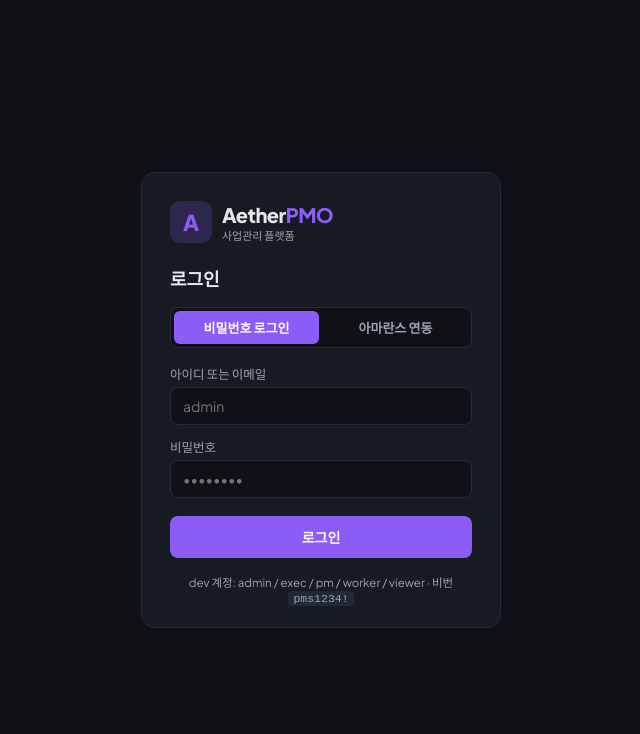
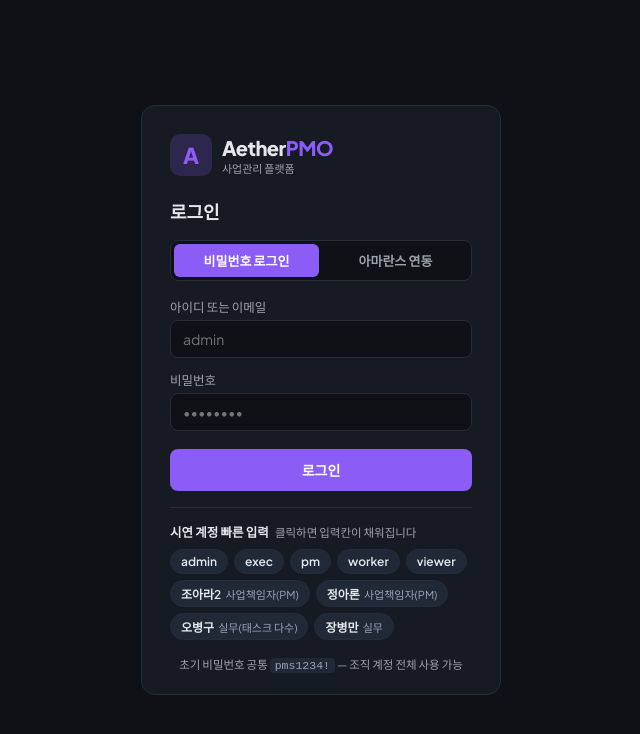
Before and after one commit to annewryy/AetherPMO-personal, a Vue app in the folder web/: page /login in a window 1280 px wide. Shown: the top 734 px of the page, without its empty margins (319-959 px from the left). Built offline with nearby package versions, Linux system fonts and the light colour scheme.

Commit message:
feat: 0038 — 로그인 시연 계정 빠른 입력: 역할 5종(admin/exec/pm/worker/viewer) + 시연 주요 인물(사업책임자·실무) 버튼 클릭 시 아이디·비번(pms1234!) 자동 채움 — 운영 전환 시 제거 주석
Co-Authored-By: Claude Fable 5 <noreply@anthropic.com>

```diff
--- a/web/src/views/LoginView.vue
+++ b/web/src/views/LoginView.vue
@@ -12,6 +12,29 @@ const password = ref('');
 const submitting = ref(false);
 // 0034 — 이원 로그인: 비밀번호(동작) / 아마란스 연동(연동 스펙 확보 시 활성 — 설계 0005 §H)
 const method = ref<'password' | 'amaranth'>('password');
+
+// 0038 — dev 시연용 빠른 입력(전 계정 초기 비번 pms1234!): 클릭 시 아이디·비번 채움.
+//   역할 계정 5종 + 시연 데이터 주요 인물(사업책임자·실무 담당). 운영 전환 시 이 블록 제거.
+const DEMO_PASSWORD = 'pms1234!';
+const DEMO_ROLES = [
+  { id: 'admin', label: 'admin', desc: '시스템 관리자' },
+  { id: 'exec', label: 'exec', desc: '경영진' },
+  { id: 'pm', label: 'pm', desc: 'PM' },
+  { id: 'worker', label: 'worker', desc: '실무' },
+  { id: 'viewer', label: 'viewer', desc: '조회 전용' },
+];
+const DEMO_USERS = [
+  { id: 'ar.cho', label: '조아라2', desc: '사업책임자(PM)' },
+  { id: 'ar.jeong', label: '정아론', desc: '사업책임자(PM)' },
+  { id: 'bk.oh', label: '오병구', desc: '실무(태스크 다수)' },
+  { id: 'bm.jang', label: '장병만', desc: '실무' },
+];
+function fillDemo(id: string) {
+  method.value = 'password';
+  loginId.value = id;
+  password.value = DEMO_PASSWORD;
+  error.value = null;
+}
 const error = ref<string | null>(null);
 
 async function submit() {
@@ -68,7 +91,23 @@ async function submit() {
           {{ submitting ? '로그인 중…' : '로그인' }}
         </button>
       </form>
-      <p class="hint">dev 계정: admin / exec / pm / worker / viewer · 비번 <code>pms1234!</code></p>
+      <!-- 0038 — 시연 계정 빠른 입력: 클릭하면 아이디·비밀번호가 채워진다(초기 비번 공통 pms1234!) -->
+      <div class="demo">
+        <div class="demo-title">시연 계정 빠른 입력 <span class="demo-sub">클릭하면 입력칸이 채워집니다</span></div>
+        <div class="demo-row">
+          <button
+            v-for="d in DEMO_ROLES" :key="d.id" type="button" class="demo-btn"
+            :title="d.desc" :disabled="submitting" @click="fillDemo(d.id)"
+          >{{ d.label }}</button>
+        </div>
+        <div class="demo-row">
+          <button
+            v-for="d in DEMO_USERS" :key="d.id" type="button" class="demo-btn demo-user"
+            :title="`${d.id} — ${d.desc}`" :disabled="submitting" @click="fillDemo(d.id)"
+          >{{ d.label }} <span class="demo-desc">{{ d.desc }}</span></button>
+        </div>
+        <p class="hint">초기 비밀번호 공통 <code>pms1234!</code> — 조직 계정 전체 사용 가능</p>
+      </div>
     </div>
   </div>
 </template>
@@ -117,4 +156,17 @@ async function submit() {
   font-size: 13px; line-height: 1.6; color: var(--text); display: flex; flex-direction: column; gap: 8px;
 }
 .amaranth-note .sub-note { color: var(--muted); font-size: 12.5px; }
+
+/* 0038 — 시연 계정 빠른 입력 */
+.demo { margin-top: 16px; border-top: 1px solid var(--border); padding-top: 14px; }
+.demo-title { font-size: 12.5px; font-weight: 700; color: var(--text); margin-bottom: 8px; }
+.demo-sub { font-weight: 500; color: var(--muted); font-size: 11.5px; margin-left: 4px; }
+.demo-row { display: flex; flex-wrap: wrap; gap: 6px; margin-bottom: 6px; }
+.demo-btn {
+  border: 1px solid var(--border); background: var(--panel-2, var(--panel)); color: var(--text);
+  font-size: 12px; font-weight: 600; padding: 4px 10px; border-radius: 999px;
+  cursor: pointer; font-family: inherit;
+}
+.demo-btn:hover:not(:disabled) { border-color: var(--accent); color: var(--accent); }
+.demo-desc { font-weight: 400; color: var(--muted); font-size: 11px; margin-left: 2px; }
 </style>
```
